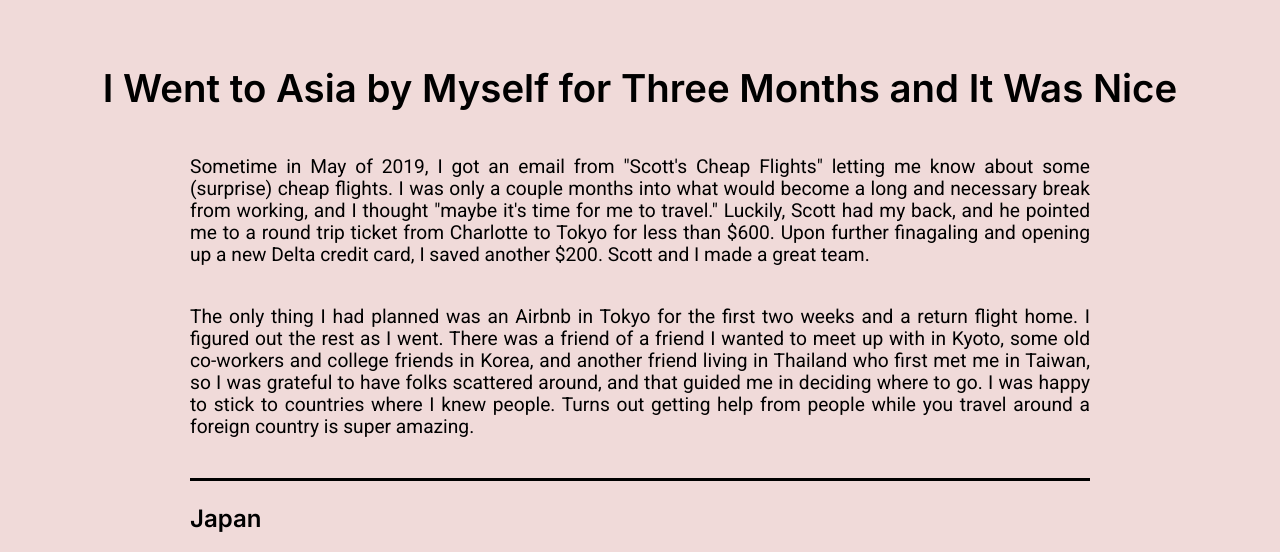
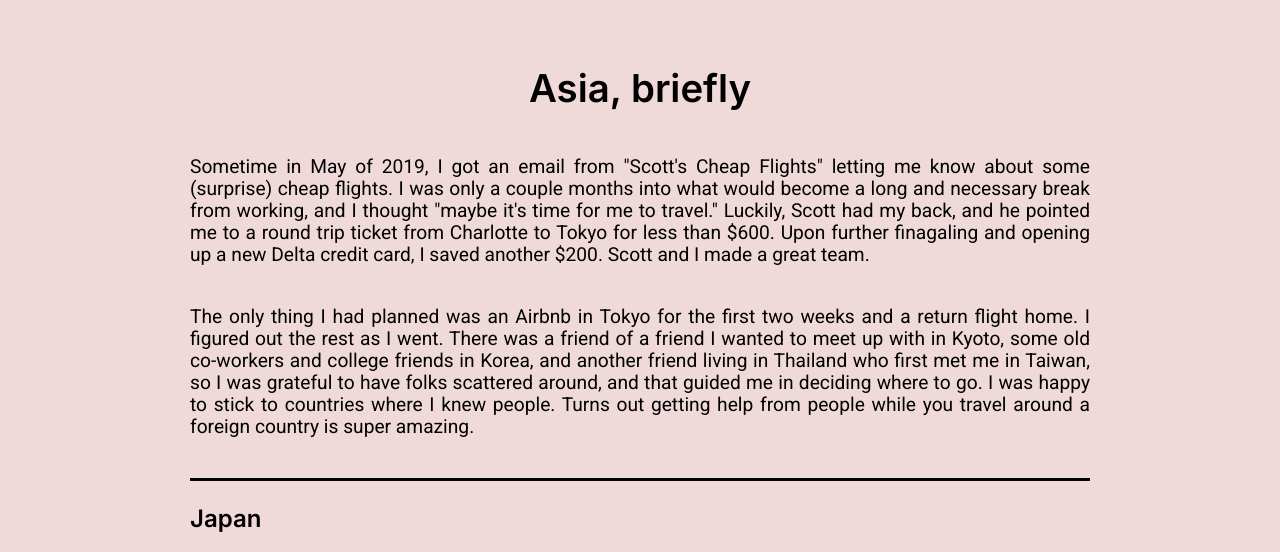
Before and after one commit to saucymouse/HTML-Me-Something, a plain HTML site: page index.html in a window 1280 px wide. Shown: the top 552 px of the page. Drawn offline with Linux system fonts and the light colour scheme.

Commit message:
Little changes

```diff
--- a/index.html
+++ b/index.html
@@ -12,7 +12,7 @@
     </head>
 
     <header>
-        <h1 class="titleFont">I Went to Asia by Myself for Three Months and It Was Nice</h1>
+        <h1 class="titleFont">Asia, briefly</h1>
         <p>
             Sometime in May of 2019, I got an email from "Scott's Cheap Flights" letting me know about some (surprise) cheap flights. I was only a couple months into what would become a long and necessary break from working, and I thought "maybe it's time for me to travel." Luckily, Scott had my back, and he pointed me to a round trip ticket from Charlotte to Tokyo for less than $600. Upon further finagaling and opening up a new Delta credit card, I saved another $200. Scott and I made a great team.
         </p>
```
